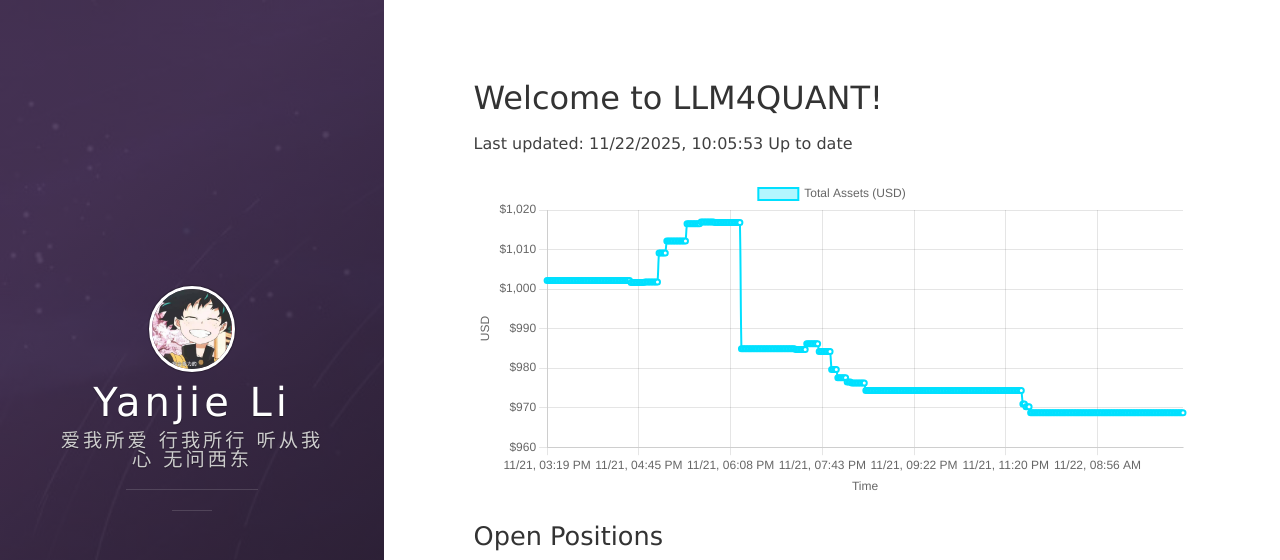
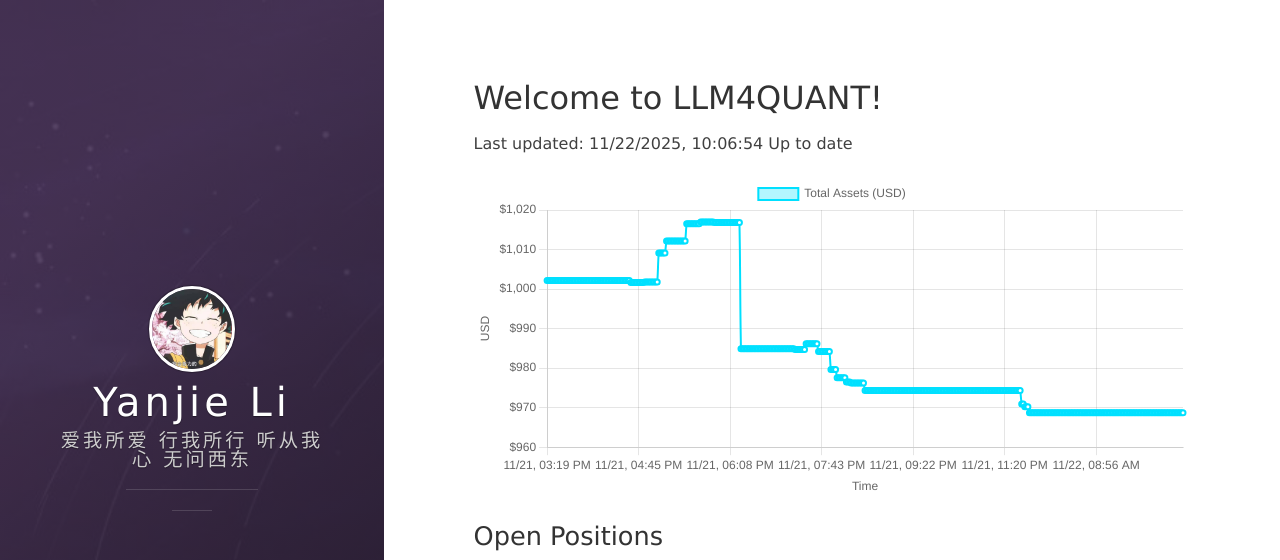
Before and after one commit to leeyegy/leeyegy.github.io, a Jekyll site: the page built from live-trading.html, in a window 1280 px wide and 1026 px high. Shown: the top 560 px of the window. Built offline with Jekyll 4.4.1, drawn with Linux system fonts in a browser that asks for light colours; nearby versions of some CDN libraries.

Commit message:
AccountMonitor: update balance history 2025-11-22T18:06:54+08:00

```diff
--- a/assets/data/binance/balance-history.json
+++ b/assets/data/binance/balance-history.json
@@ -1,5 +1,5 @@
 {
-  "generatedAt": "2025-11-22T18:05:53+08:00",
+  "generatedAt": "2025-11-22T18:06:54+08:00",
   "asset": "total_usd_value",
   "history": [
     {
@@ -1640,6 +1640,10 @@
     },
     {
       "timestamp": "2025-11-22T18:05:53+08:00",
+      "totalUsd": 968.69074819
+    },
+    {
+      "timestamp": "2025-11-22T18:06:54+08:00",
       "totalUsd": 968.69074819
     }
   ]
```
